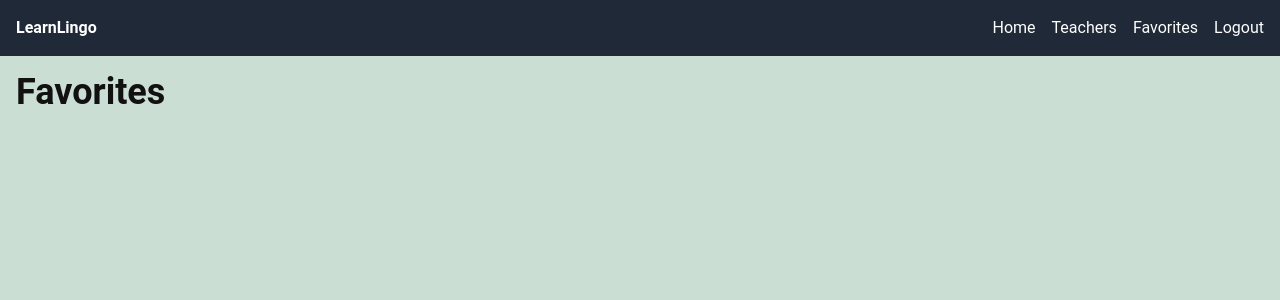
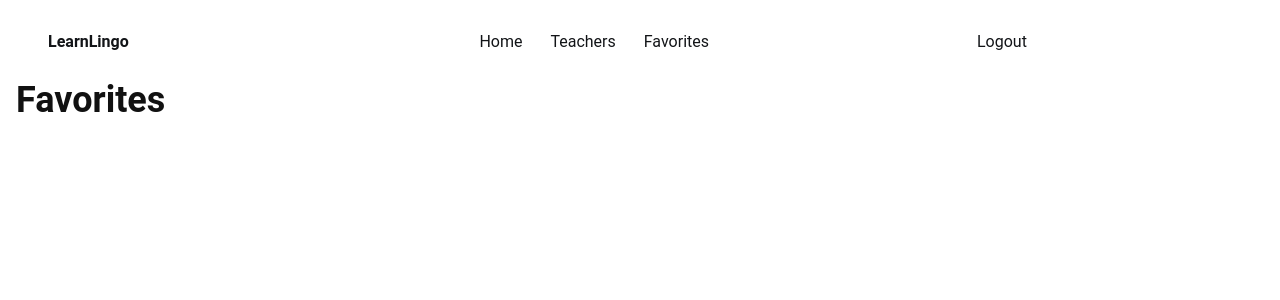
Before and after one commit to KaratSergio/LanguageLeap, a React (Vite) app: page /Language_Leap/favorites in a window 1280 px wide. Shown: the top 300 px of the page. Built offline with nearby package versions, Linux system fonts and the light colour scheme; no server answers; sample sign-in values are in the browser's storage.

Commit message:
styles navdar & homepage + add custom btn

```diff
--- a/src/components/Auth/AuthForm.tsx
+++ b/src/components/Auth/AuthForm.tsx
@@ -1,13 +1,16 @@
 import React from 'react';
 import * as yup from 'yup';
 import { yupResolver } from '@hookform/resolvers/yup';
+
 import { useForm, SubmitHandler } from 'react-hook-form';
 import { Resolver as ReactHookFormResolver } from 'react-hook-form';
+import { register, login } from './index';
 
-import { register, login } from './index';
 import { Navigate } from 'react-router-dom';
 import { toast, ToastContainer } from 'react-toastify';
 import 'react-toastify/dist/ReactToastify.css';
+
+import Button from '../Button';
 
 interface IFormInput {
   email: string;
@@ -67,7 +70,7 @@ const AuthForm: React.FC<AuthFormProps> = ({ isLogin = false, onClose }) => {
       <ToastContainer position="top-center" />
       <form onSubmit={handleSubmit(onSubmit)} className="p-16 bg-white shadow-md rounded-30">
         <div className="flex flex-col max-w-text-modal w-full gap-5 mb-10">
-          <h2 className="font-medium text-titleColor text-40px leading-48px tracking-tighter">
+          <h2 className="font-medium text-mainBlack text-40px leading-48px tracking-tighter">
             {modalTitle}
           </h2>
           <p className="leading-22px text-textColor">{modalDescription}</p>
@@ -77,7 +80,7 @@ const AuthForm: React.FC<AuthFormProps> = ({ isLogin = false, onClose }) => {
             <input
               {...formRegister('name')}
               placeholder="Name"
-              className="border border-borderColor py-4 px-18 mb-18 rounded-xl w-full placeholder-titleColor leading-22px"
+              className="border border-borderColor py-4 px-18 mb-18 rounded-xl w-full placeholder-mainBlack leading-22px"
             />
             {errors.name && <p className="text-red-500">{errors.name.message}</p>}
           </div>
@@ -86,7 +89,7 @@ const AuthForm: React.FC<AuthFormProps> = ({ isLogin = false, onClose }) => {
           <input
             {...formRegister('email')}
             placeholder="Email"
-            className="border border-borderColor py-4 px-18 mb-18 rounded-xl w-full placeholder-titleColor leading-22px"
+            className="border border-borderColor py-4 px-18 mb-18 rounded-xl w-full placeholder-mainBlack leading-22px"
           />
           {errors.email && <p className="text-red-500">{errors.email.message}</p>}
         </div>
@@ -95,16 +98,13 @@ const AuthForm: React.FC<AuthFormProps> = ({ isLogin = false, onClose }) => {
             type="password"
             {...formRegister('password')}
             placeholder="Password"
-            className="border border-borderColor py-4 px-18 mb-18 rounded-xl w-full placeholder-titleColor leading-22px"
+            className="border border-borderColor py-4 px-18 mb-18 rounded-xl w-full placeholder-mainBlack leading-22px"
           />
           {errors.password && <p className="text-red-500">{errors.password.message}</p>}
         </div>
-        <button
-          type="submit"
-          className="font-bold text-lg mt-10 w-full bg-btnColor text-titleColor p-4 rounded-xl"
-        >
+        <Button className="p-4 mt-10" type="submit">
           {isLogin ? 'Login' : 'Register'}
-        </button>
+        </Button>
       </form>
     </>
   );
--- /dev/null
+++ b/src/components/Button.tsx
@@ -0,0 +1,22 @@
+import React from 'react';
+
+interface ButtonProps {
+  type: 'button' | 'submit' | 'reset';
+  className?: string;
+  onClick?: () => void;
+  children: React.ReactNode;
+}
+
+const Button: React.FC<ButtonProps> = ({ type, className, onClick, children }) => {
+  return (
+    <button
+      type={type}
+      className={`font-bold text-lg w-full bg-btnColorY hover:bg-btnColorYh text-titleColor  rounded-xl ${className}`}
+      onClick={onClick}
+    >
+      {children}
+    </button>
+  );
+};
+
+export default Button;
--- a/src/components/Navbar.tsx
+++ b/src/components/Navbar.tsx
@@ -5,6 +5,8 @@ import Modal from './Modal';
 import AuthForm from './Auth/AuthForm';
 import { logout } from './Auth/index';
 import { useAuth } from './Auth/useAuth';
+
+import Button from './Button';
 
 const Navbar = () => {
   const [isModalOpen, setIsModalOpen] = useState(false);
@@ -26,33 +28,41 @@ const Navbar = () => {
   };
 
   return (
-    <nav className="bg-gray-800 p-4">
-      <div className="container mx-auto flex justify-between">
-        <div className="text-white font-bold">LearnLingo</div>
-        <div className="flex space-x-4">
-          <Link to="/" className="text-white">
+    <nav className="mt-5">
+      <div className="container w-nav-bar mx-auto flex justify-between">
+        <div className="flex w-nav-page justify-between py-10">
+          <div className="text-mainBlack font-bold flex items-center ">LearnLingo</div>
+          <div className="flex gap-7  items-center">
+            <Link to="/" className="text-mainBlack">
               Home
             </Link>
-          <Link to="/teachers" className="text-white">
+            <Link to="/teachers" className="text-mainBlack">
               Teachers
             </Link>
             {currentUser ? (
-            <Link to="/favorites" className="text-white">
+              <Link to="/favorites" className="text-mainBlack">
                 Favorites
               </Link>
             ) : null}
+          </div>
+        </div>
+        <div className="flex  w-nav-auth">
           {currentUser ? (
-            <button onClick={handleLogout} className="text-white">
+            <button onClick={handleLogout} className="text-mainBlack">
               Logout
             </button>
           ) : (
             <>
-              <button onClick={() => openModal(true)} className="text-white">
+              <button type="submit" onClick={() => openModal(true)} className="text-mainBlack">
                 Login
               </button>
-              <button onClick={() => openModal(false)} className="text-white">
+              <Button
+                type="submit"
+                onClick={() => openModal(false)}
+                className="text-white py-14 px-39 ml-4 w-nav-btn-reg bg-mainBlack hover:bg-gray-900 "
+              >
                 Register
-              </button>
+              </Button>
             </>
           )}
         </div>
--- a/src/pages/HomePage.tsx
+++ b/src/pages/HomePage.tsx
@@ -3,12 +3,23 @@ import { Link } from 'react-router-dom';
 
 const Home = () => {
   return (
-    <div className="container mx-auto p-4">
-      <h1 className="text-4xl font-bold mb-4">Welcome to LanguageLeap</h1>
-      <p className="mb-4">Discover the advantages of learning languages with us!</p>
-      <Link to="/teachers" className="bg-blue-500 text-white py-2 px-4 rounded">
-        Get Started
-      </Link>
+    <div className="container w-1288 mx-auto mt-5 flex">
+      <div className="w-720 mr-6 rounded-30 pl-16 py-98 bg-pinkBg ">
+        <h1 className="text-4xl font-bold mb-4 w-548">
+          Unlock your potential with the best language tutors
+        </h1>
+        <p className=" mt-8 mb-16 w-471">
+          Embark on an Exciting Language Journey with Expert Language Tutors: Elevate your language
+          proficiency to new heights by connecting with highly qualified and experienced tutors.
+        </p>
+        <Link
+          to="/teachers"
+          className="inline-flex  bg-btnColorY hover:bg-btnColorYh text-mainBlack py-4 px-88 rounded-xl"
+        >
+          Get Started
+        </Link>
+      </div>
+      <div className="w-568 rounded-30 bg-yellowLight"></div>
     </div>
   );
 };
--- a/src/tailwind.css
+++ b/src/tailwind.css
@@ -3,7 +3,7 @@
 @tailwind utilities;
 
 body {
-  background-color: #cbded3;
+  /* background-color: #cbded3; */
   /* background-image: url('./assets/background.png'); */
   background-size: auto 100%;
   background-position: center center;
--- a/tailwind.config.ts
+++ b/tailwind.config.ts
@@ -11,17 +11,35 @@ const config: Config = {
       colors: {
         textColor: 'rgba(18, 20, 23, 0.8)',
         borderColor: 'rgba(18, 20, 23, 0.1)',
-        titleColor: '#121417',
-        btnColor: '#F4C550',
+        mainBlack: '#121417',
+        btnColorY: '#F4C550',
+        btnColorYh: '#FFDC86',
+        yellowLight: '#FBE9BA',
+        pinkBg: '#F8F8F8',
       },
       width: {
         'text-modal': '438px',
+        'nav-bar': '1184px',
+        'nav-page': '661px',
+        'nav-auth': '255px',
+        'nav-btn-reg': '166px',
+        '1288': '1288px',
+        '720': '720px',
+        '568': '568px',
+        '548': '548px',
+        '471': '471px',
       },
       maxWidth: {
         'text-modal': '438px',
       },
       padding: {
         '18': '18px',
+        '10': '10px',
+        '14': '12px',
+        '39': '39px',
+        '88': '88px',
+        '98': '98px',
+        '108': '108px',
       },
       margin: {
         '18': '18px',
```
Lines whose indentation alone changed are shown as unchanged.
